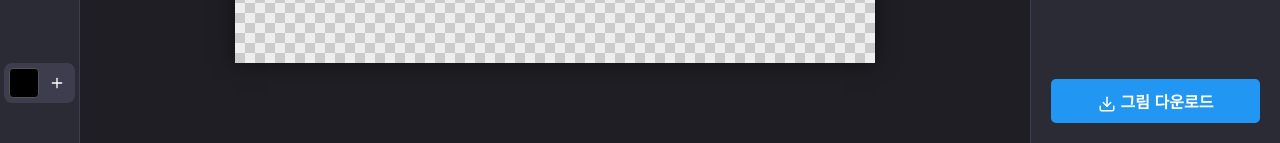
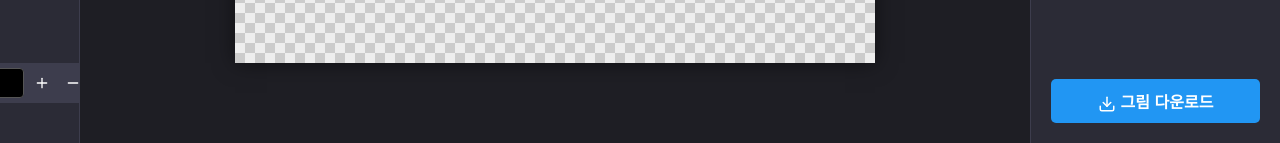
Before and after one commit to WooDaeYoon/pixelmaker, a React (Vite) app: page / in a window 1280 px wide. Shown: the part 657-800 px from the top of the page. Built offline with nearby package versions, Linux system fonts and the light colour scheme.

Commit message:
Add palette limit and remove button

```diff
--- a/src/App.css
+++ b/src/App.css
@@ -93,8 +93,12 @@
   justify-content: center;
   border-radius: 4px;
 }
-.add-color-btn:hover {
+.add-color-btn:hover:not(:disabled) {
   background-color: #5c5cff;
+}
+
+.add-color-btn.remove:hover {
+  background-color: #ff5c5c;
 }
 
 .color-palette {
--- a/src/App.tsx
+++ b/src/App.tsx
@@ -1,5 +1,5 @@
 import React, { useState, useRef, useEffect, useCallback } from 'react';
-import { Pencil, Droplet, Eraser, Move, Download, Image as ImageIcon, SplitSquareHorizontal, Pipette, Plus, Undo } from 'lucide-react';
+import { Pencil, Droplet, Eraser, Move, Download, Image as ImageIcon, SplitSquareHorizontal, Pipette, Plus, Minus, Undo } from 'lucide-react';
 import './App.css';
 
 const CANVAS_SIZE = 64;
@@ -252,9 +252,14 @@ function App() {
   };
 
   const addCustomColor = () => {
+    if (customColors.length >= 10) return;
     if (!customColors.includes(currentColor)) {
       setCustomColors([...customColors, currentColor]);
     }
+  };
+
+  const removeCurrentColor = () => {
+    setCustomColors(customColors.filter(c => c !== currentColor));
   };
 
   const removeCustomColor = (colorToRemove: string, e: React.MouseEvent) => {
@@ -334,8 +339,21 @@ function App() {
               className="color-picker"
               title="색상 선택"
             />
-            <button className="add-color-btn" onClick={addCustomColor} title="팔레트에 추가">
+            <button
+              className="add-color-btn"
+              onClick={addCustomColor}
+              title={customColors.length >= 10 ? "최대 10개까지 추가 가능합니다" : "팔레트에 추가"}
+              disabled={customColors.length >= 10}
+              style={{ opacity: customColors.length >= 10 ? 0.5 : 1 }}
+            >
               <Plus size={16} />
+            </button>
+            <button
+              className="add-color-btn remove"
+              onClick={removeCurrentColor}
+              title="현재 색상 제거"
+            >
+              <Minus size={16} />
             </button>
           </div>
 
```
